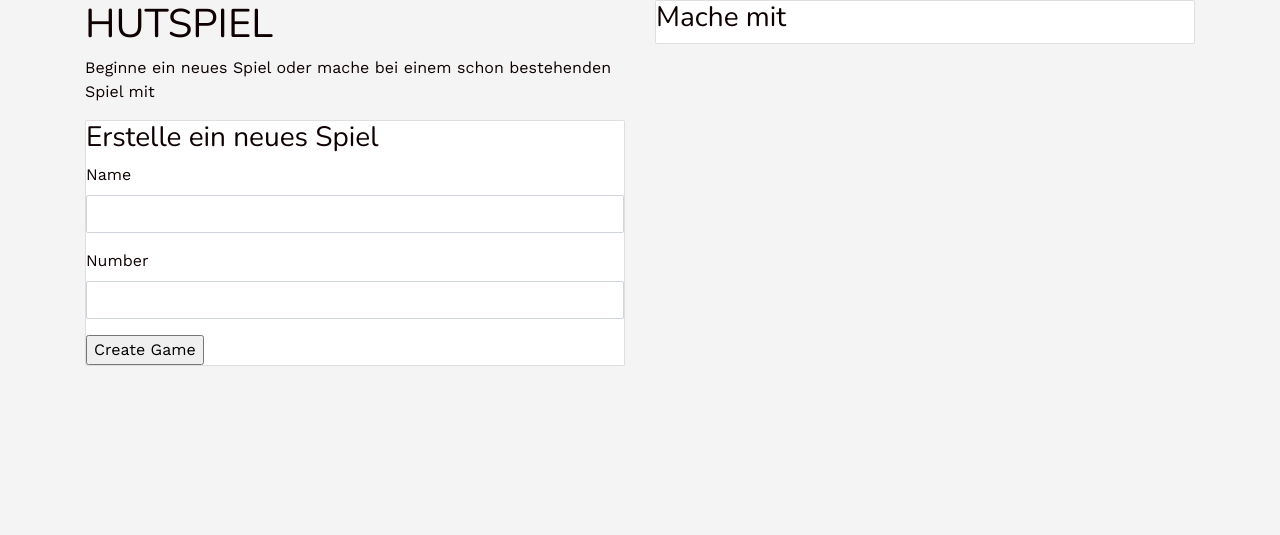
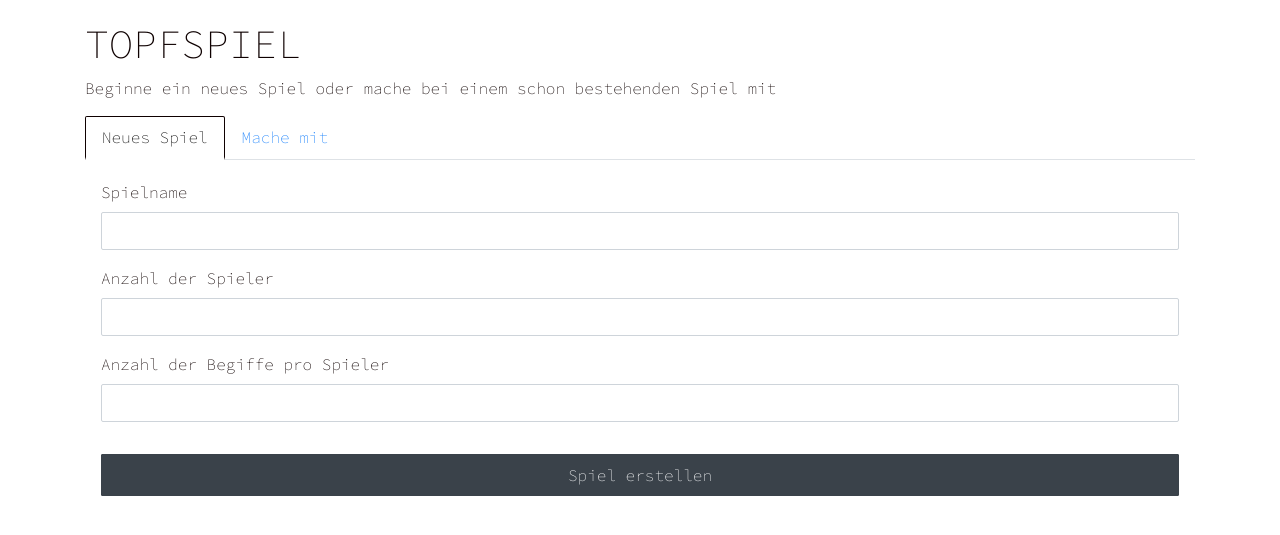
Before and after one commit to ri02/topf-spiel, a Rails app: page /games in a window 1280 px wide. Shown: the top 535 px of the page. Run offline with Rails 7, Linux system fonts and the light colour scheme; data that the repository does not hold is empty; style sheets or scripts are compiled from the project's sources; some libraries are stand-ins or nearby versions.

Commit message:
style game index formular

```diff
--- /dev/null
+++ b/app/assets/stylesheets/components/_button.scss
@@ -0,0 +1,13 @@
+.button {
+  color: #f8f9fa;
+  border: 1px solid #3a424a;
+  padding: 8px 24px;
+  border-radius: 1px;
+
+  opacity: 1;
+  width: 100%;
+  transition: opacity 0.3s ease;
+  text-align: center;
+  background-color: #3a424a;
+  margin-top: 1rem;
+}
--- /dev/null
+++ b/app/assets/stylesheets/components/_card.scss
@@ -0,0 +1 @@
+_card.scss
--- /dev/null
+++ b/app/assets/stylesheets/components/_form.scss
@@ -0,0 +1,3 @@
+#new_game {
+  margin: 20px 16px 0px 16px
+}
--- /dev/null
+++ b/app/assets/stylesheets/components/_head.scss
@@ -0,0 +1,3 @@
+.head{
+  margin-top: 20px;
+}
--- a/app/assets/stylesheets/components/_index.scss
+++ b/app/assets/stylesheets/components/_index.scss
@@ -2,3 +2,8 @@
 @import "alert";
 @import "avatar";
 @import "navbar";
+@import "tabs";
+
+@import "button";
+@import "head";
+@import "form";
--- /dev/null
+++ b/app/assets/stylesheets/components/_tabs.scss
@@ -0,0 +1,16 @@
+.nav-tabs .nav-link a {
+  text-decoration: none
+
+}
+
+.nav-tabs .nav-link.active{
+     color: #000000;
+     background-color: #ffffff;
+     border-color: #0e0000 #0e0000 #f8f9fa00;
+
+}
+
+.nav-link.active {
+  opacity: 1;
+  border-bottom: 3px solid #555555;
+}
--- a/app/assets/stylesheets/config/_fonts.scss
+++ b/app/assets/stylesheets/config/_fonts.scss
@@ -1,9 +1,10 @@
 // Import Google fonts
-@import url('https://fonts.googleapis.com/css?family=Nunito:400,700|Work+Sans:400,700&display=swap');
+
+@import url('https://fonts.googleapis.com/css2?family=Source+Code+Pro:ital,wght@0,200;0,700;1,300&display=swap');
 
 // Define fonts for body and headers
-$body-font: "Work Sans", "Helvetica", "sans-serif";
-$headers-font: "Nunito", "Helvetica", "sans-serif";
+$body-font: 'Source Code Pro', monospace, "Helvetica", "sans-serif";
+$headers-font: 'Source Code Pro', monospace, "Helvetica", "sans-serif";
 
 // To use a font file (.woff) uncomment following lines
 // @font-face {
--- /dev/null
+++ b/app/assets/stylesheets/pages/_game.scss
@@ -0,0 +1,4 @@
+body {
+  background-color: white;
+
+}// Specific CSS for your home-page
--- a/app/assets/stylesheets/pages/_home.scss
+++ /dev/null
@@ -1 +0,0 @@
-// Specific CSS for your home-page
--- a/app/assets/stylesheets/pages/_index.scss
+++ b/app/assets/stylesheets/pages/_index.scss
@@ -1,2 +1,2 @@
 // Import page-specific CSS files here.
-@import "home";
+@import "game";
--- a/app/controllers/games_controller.rb
+++ b/app/controllers/games_controller.rb
@@ -33,6 +33,6 @@ class GamesController < ApplicationController
   private
 
   def game_params
-    params.require(:game).permit(:name, :number, :id)
+    params.require(:game).permit(:name, :number, :id, :players)
   end
 end
--- a/app/controllers/words_controller.rb
+++ b/app/controllers/words_controller.rb
@@ -17,7 +17,8 @@ class WordsController < ApplicationController
     @words = Word.where(game_id: params[:game_id])
     @word = Word.new(word_params)
     @word.game_id = params[:game_id]
-    if @game.number > @words.count
+    @total = @game.number * @game.players
+    if  @total > @words.count
       @word.save!
       render :new
     else
--- a/app/models/game.rb
+++ b/app/models/game.rb
@@ -2,4 +2,5 @@ class Game < ApplicationRecord
   has_many :words
   validates :name, presence: true
   validates :number, presence: true
+  validates :players, presence: true
 end
--- a/app/views/games/index.html.erb
+++ b/app/views/games/index.html.erb
@@ -1,45 +1,42 @@
 <div class="container justfiy-content-center">
   <div class="row text-align">
-    <div class="col-12 col-lg-6">
+    <div class="col-12">
 
 
       <div class="head">
 
-        <h1>HUTSPIEL</h1>
+        <h1>TOPFSPIEL</h1>
         <p> Beginne ein neues Spiel oder mache bei einem schon bestehenden Spiel mit </p>
 
       </div>
 
+     <nav>
+       <div class="nav nav-tabs" id="nav-tab" role="tablist">
+         <a class="nav-item nav-link active" id="nav-home-tab" data-toggle="tab" href="#nav-home" role="tab" aria-controls="nav-home" aria-selected="true">Neues Spiel</a>
+         <a class="nav-item nav-link" id="nav-profile-tab" data-toggle="tab" href="#nav-profile" role="tab" aria-controls="nav-profile" aria-selected="false">Mache mit</a>
 
-
-      <div class="card">
-        <h3>Erstelle ein neues Spiel</h3>
-
+       </div>
+     </nav>
+     <div class="tab-content" id="nav-tabContent">
+       <div class="tab-pane fade show active" id="nav-home" role="tabpanel" aria-labelledby="nav-home-tab">
 
          <%= simple_form_for(@game) do |f| %>
-          <%= f.input :name %>
-          <%= f.input :number %>
-          <%= f.submit %>
+           <%= f.input :name, label: 'Spielname' %>
+           <%= f.input :players, label: 'Anzahl der Spieler'  %>
+           <%= f.input :number, label: 'Anzahl der Begiffe pro Spieler'  %>
+           <%= f.submit 'Spiel erstellen', class: 'button' %>
          <% end %>
-
        </div>
-
-    </div>
-
-
-    <div class="col-12 col-lg-6">
-
-      <div class="card">
-        <h3>Mache mit</h3>
-
+       <div class="tab-pane fade" id="nav-profile" role="tabpanel" aria-labelledby="nav-profile-tab">
+         <% unless @games.nil? %>
            <% @games.each do |game|%>
              <%= link_to game_path(game) do %>
-            <li><%= game.name %></li>
+               <li><%= game.name %> <%= game.created_at.strftime("%D")%> </li>
              <% end %>
            <% end %>
-
-      </div>
-
+         <% end %>
        </div>
      </div>
     </div>
+  </div>
+</div>
```
Also changed, not shown: app/assets/stylesheets/application.scss (line endings or trailing spaces). Lines whose indentation alone changed are shown as unchanged.
